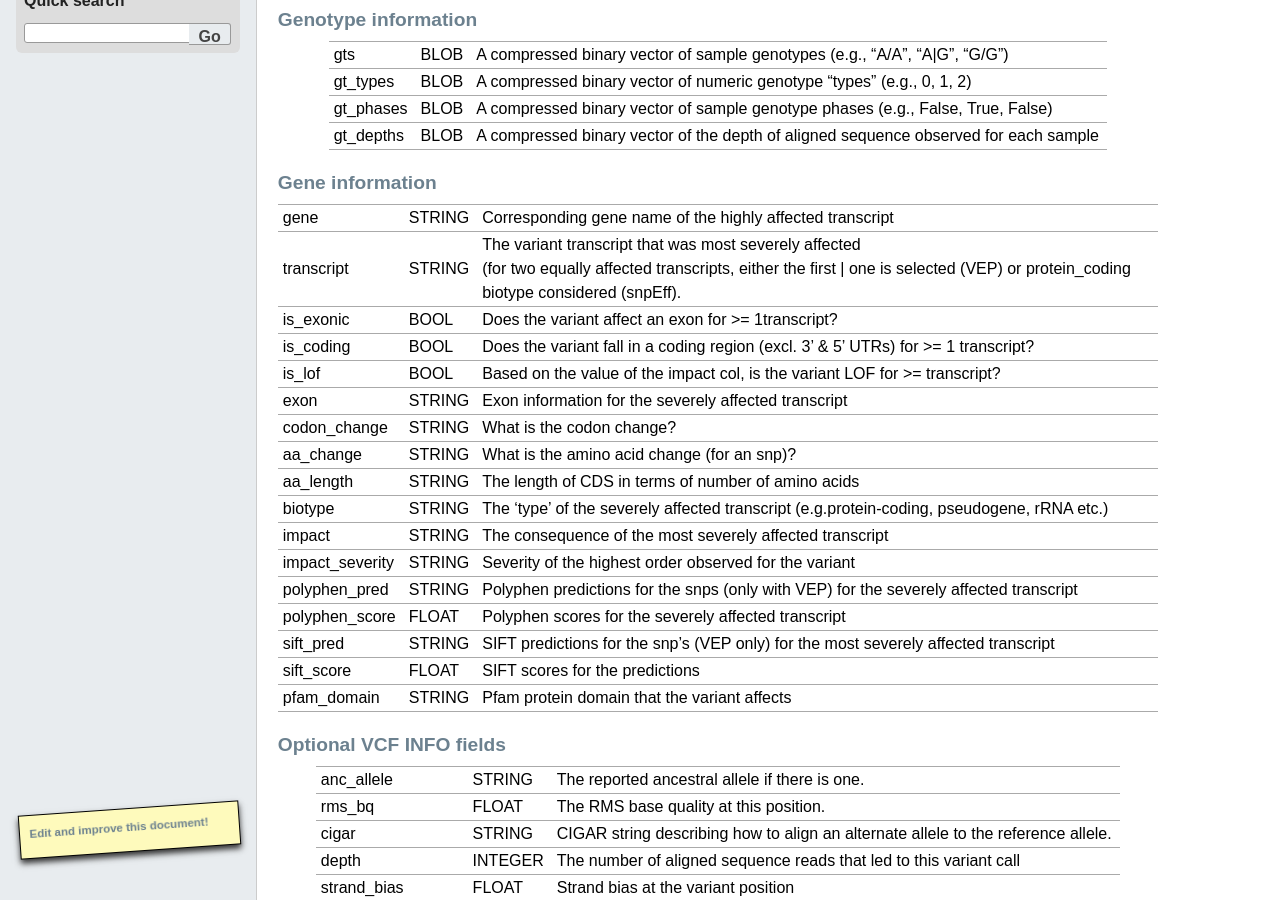
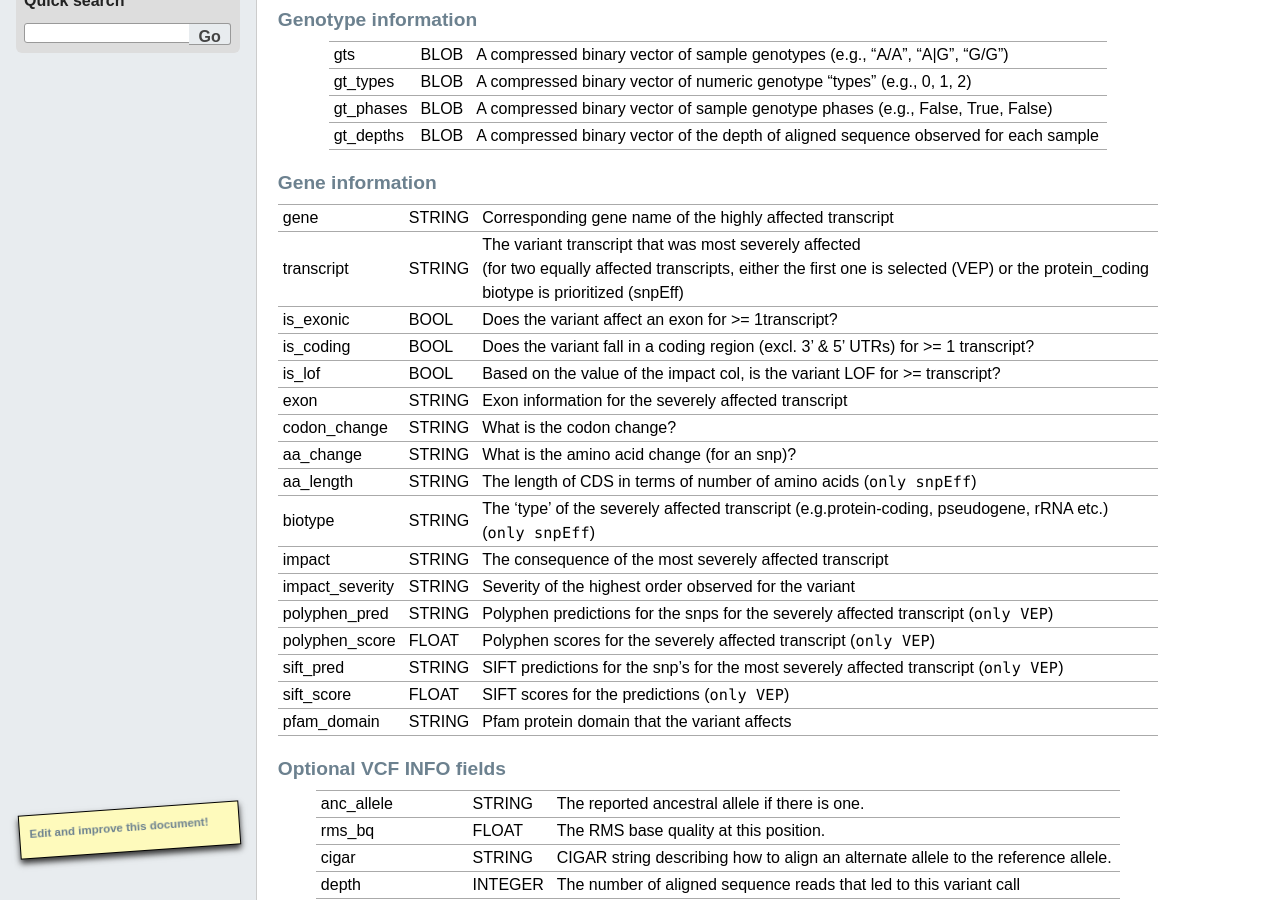
Before and after one commit to arq5x/gemini, a Sphinx documentation site: the page built from docs/content/database_schema.rst, in a window 1280 px wide and 900 px high, scrolled down 935 px. Built offline with Sphinx 7.4.7, drawn with Linux system fonts in a browser that asks for light colours; formulas are drawn with MathJax 3; pages that are not in the unit, such as notebooks, are missing from menus; comment, search, counter and statistics services are not loaded; the version number is read from the project's files by our own code; some of the changed text lies outside the part shown.

Commit message:
[DOCS] add warnings about the diff b/w VEP and snpEff

```diff
--- a/docs/content/database_schema.rst
+++ b/docs/content/database_schema.rst
@@ -67,21 +67,21 @@ Gene information
 gene                      STRING        Corresponding gene name of the highly affected transcript
 transcript                STRING        | The variant transcript that was most severely affected
                                         | (for two equally affected transcripts, either the first
-										| one is selected (VEP) or protein_coding biotype considered (snpEff).
+										one is selected (VEP) or the protein_coding biotype is prioritized (snpEff)
 is_exonic                 BOOL          Does the variant affect an exon for >= 1transcript?
 is_coding                 BOOL          Does the variant fall in a coding region (excl. 3' & 5' UTRs) for >= 1 transcript?
 is_lof                    BOOL          Based on the value of the impact col, is the variant LOF for >= transcript?
 exon                      STRING        Exon information for the severely affected transcript
 codon_change              STRING        What is the codon change?
 aa_change                 STRING        What is the amino acid change (for an snp)?
-aa_length                 STRING        The length of CDS in terms of number of amino acids
-biotype                   STRING        The 'type' of the severely affected transcript (e.g.protein-coding, pseudogene, rRNA etc.)
+aa_length                 STRING        The length of CDS in terms of number of amino acids (``only snpEff``)
+biotype                   STRING        The 'type' of the severely affected transcript (e.g.protein-coding, pseudogene, rRNA etc.) (``only snpEff``)
 impact                    STRING        The consequence of the most severely affected transcript
 impact_severity           STRING        Severity of the highest order observed for the variant
-polyphen_pred             STRING        Polyphen predictions for the snps (only with VEP) for the severely affected transcript
-polyphen_score            FLOAT         Polyphen scores for the severely affected transcript
-sift_pred                 STRING        SIFT predictions for the snp's (VEP only) for the most severely affected transcript
-sift_score                FLOAT         SIFT scores for the predictions
+polyphen_pred             STRING        Polyphen predictions for the snps for the severely affected transcript (``only VEP``)
+polyphen_score            FLOAT         Polyphen scores for the severely affected transcript (``only VEP``)
+sift_pred                 STRING        SIFT predictions for the snp's for the most severely affected transcript (``only VEP``)
+sift_score                FLOAT         SIFT scores for the predictions (``only VEP``)
 pfam_domain               STRING        Pfam protein domain that the variant affects
 ========================  ========      ==============================================================================================
 
@@ -263,16 +263,16 @@ is_lof            BOOL          Based on the value of the impact col, is the var
 exon              STRING        Exon information for the variants that are exonic
 codon_change      STRING        What is the codon change?
 aa_change         STRING        What is the amino acid change?
-aa_length         STRING        The length of CDS in terms of number of amino acids
-biotype           STRING        The type of transcript (e.g.protein-coding, pseudogene, rRNA etc.)
+aa_length         STRING        The length of CDS in terms of number of amino acids (``snpEff only``)
+biotype           STRING        The type of transcript (e.g.protein-coding, pseudogene, rRNA etc.) (``SnpEff only``)
 impact            STRING        Impacts due to variation (ref.impact category)
 impact_severity   STRING        Severity of the impact based on the impact column value (ref.impact category)
-polyphen_pred     STRING        | Impact of the SNP as given by PolyPhen (VEP only)
+polyphen_pred     STRING        | Impact of the SNP as given by PolyPhen (``VEP only``)
                                 | benign, possibly_damaging, probably_damaging, unknown
-polyphen_scores   FLOAT         Polyphen score reflecting severity (higher the impact, *higher* the score)
-sift_pred         STRING        | Impact of the SNP as given by SIFT (VEP only)
+polyphen_scores   FLOAT         Polyphen score reflecting severity (higher the impact, *higher* the score) (``VEP only``)
+sift_pred         STRING        | Impact of the SNP as given by SIFT (``VEP only``)
                                 | neutral, deleterious
-sift_scores       FLOAT         SIFT prob. scores reflecting severity (Higher the impact, *lower* the score)
+sift_scores       FLOAT         SIFT prob. scores reflecting severity (Higher the impact, *lower* the score) (``VEP only``)
 ================  ========      ===============================================================================
 
 |
```
Also changed, not shown: docs/content/loading.rst (+20 -3 lines).
